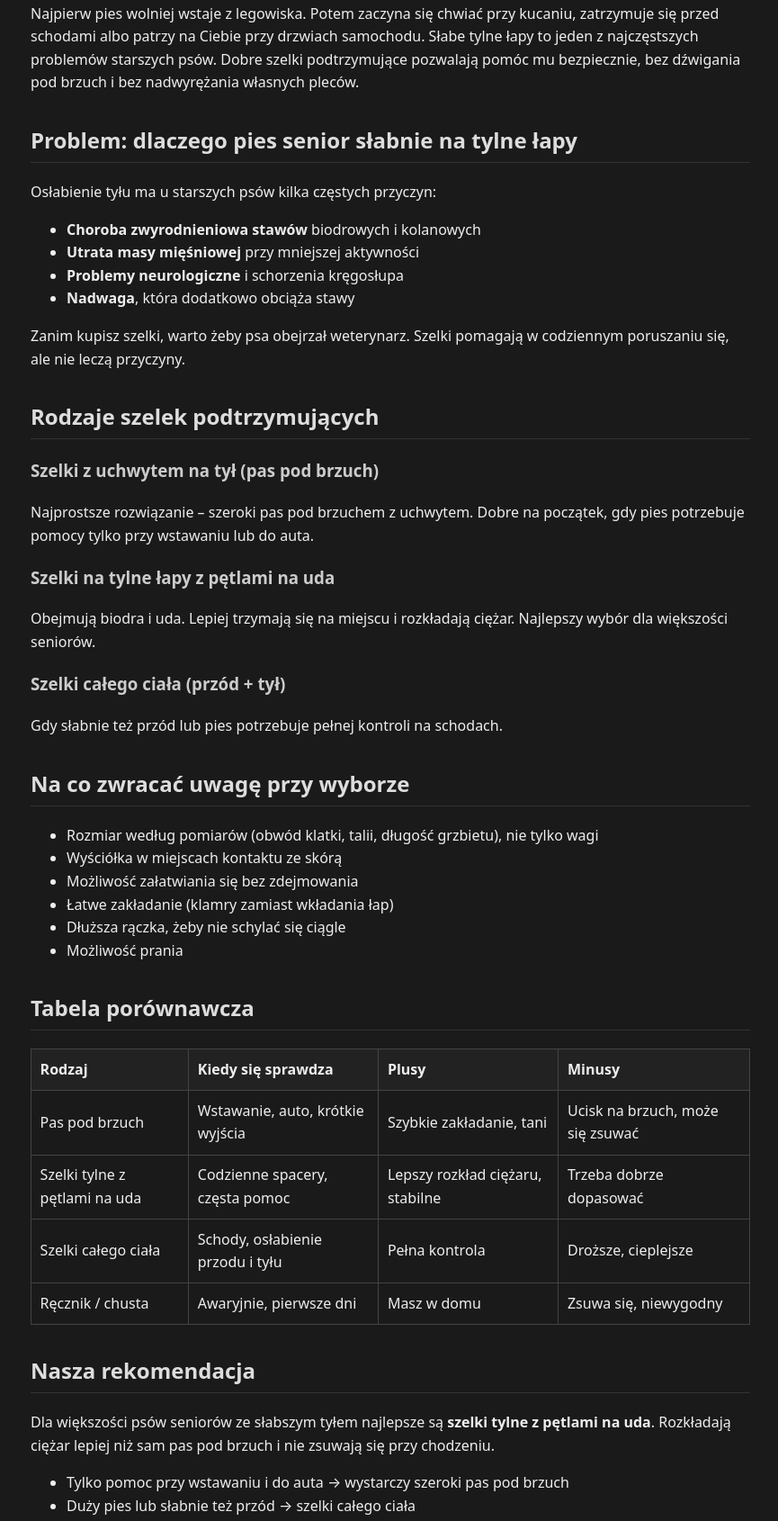
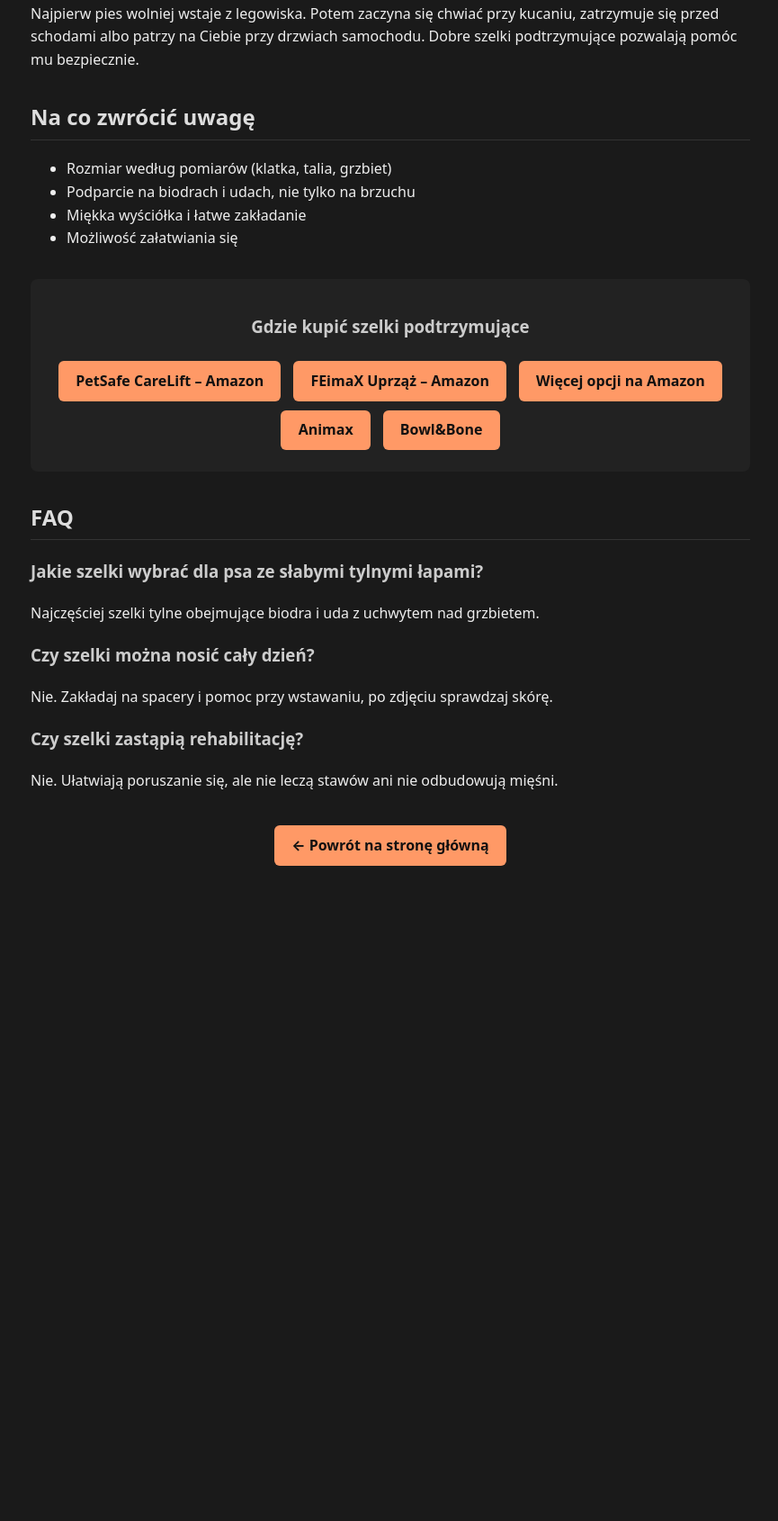
Before and after one commit to matjar420-ops/Seniorpies, a plain HTML site: page szelki.html in a window 1280 px wide. Shown: the part 237-1927 px from the top of the page at 90% size, without its empty margins (206-1071 px from the left). After the commit the page ends 1260 px from the top, so only its background shows below. Drawn offline with Linux system fonts and the light colour scheme.

Commit message:
Add files via upload

```diff
--- a/szelki.html
+++ b/szelki.html
@@ -13,10 +13,7 @@
         h2 { color: #ddd; margin-top: 2rem; border-bottom: 1px solid #333; padding-bottom: 0.3rem; }
         h3 { color: #ccc; }
         a { color: #ff9966; }
-        table { width: 100%; border-collapse: collapse; margin: 1rem 0; }
-        th, td { border: 1px solid #444; padding: 0.6rem; text-align: left; }
-        th { background: #222; }
-        .polecane { background: #222; padding: 1.2rem; border-radius: 8px; margin: 2rem 0; }
+        .polecane { background: #222; padding: 1.2rem; border-radius: 8px; margin: 2rem 0; text-align: center; }
         .btn { display: inline-block; background: #ff9966; color: #111; padding: 0.6rem 1.2rem; text-decoration: none; border-radius: 6px; margin: 0.3rem; font-weight: bold; }
         .powrot { text-align: center; margin: 2rem 0; }
     </style>
@@ -27,61 +24,24 @@
     </header>
     <div class="container">
         <h1>Szelki do podtrzymywania tylnych łap psa seniora – jak wybrać</h1>
+        <p>Najpierw pies wolniej wstaje z legowiska. Potem zaczyna się chwiać przy kucaniu, zatrzymuje się przed schodami albo patrzy na Ciebie przy drzwiach samochodu. Dobre szelki podtrzymujące pozwalają pomóc mu bezpiecznie.</p>
 
-        <p>Najpierw pies wolniej wstaje z legowiska. Potem zaczyna się chwiać przy kucaniu, zatrzymuje się przed schodami albo patrzy na Ciebie przy drzwiach samochodu. Słabe tylne łapy to jeden z najczęstszych problemów starszych psów. Dobre szelki podtrzymujące pozwalają pomóc mu bezpiecznie, bez dźwigania pod brzuch i bez nadwyrężania własnych pleców.</p>
-
-        <h2>Problem: dlaczego pies senior słabnie na tylne łapy</h2>
-        <p>Osłabienie tyłu ma u starszych psów kilka częstych przyczyn:</p>
+        <h2>Na co zwrócić uwagę</h2>
         <ul>
-            <li><strong>Choroba zwyrodnieniowa stawów</strong> biodrowych i kolanowych</li>
-            <li><strong>Utrata masy mięśniowej</strong> przy mniejszej aktywności</li>
-            <li><strong>Problemy neurologiczne</strong> i schorzenia kręgosłupa</li>
-            <li><strong>Nadwaga</strong>, która dodatkowo obciąża stawy</li>
-        </ul>
-        <p>Zanim kupisz szelki, warto żeby psa obejrzał weterynarz. Szelki pomagają w codziennym poruszaniu się, ale nie leczą przyczyny.</p>
-
-        <h2>Rodzaje szelek podtrzymujących</h2>
-        <h3>Szelki z uchwytem na tył (pas pod brzuch)</h3>
-        <p>Najprostsze rozwiązanie – szeroki pas pod brzuchem z uchwytem. Dobre na początek, gdy pies potrzebuje pomocy tylko przy wstawaniu lub do auta.</p>
-
-        <h3>Szelki na tylne łapy z pętlami na uda</h3>
-        <p>Obejmują biodra i uda. Lepiej trzymają się na miejscu i rozkładają ciężar. Najlepszy wybór dla większości seniorów.</p>
-
-        <h3>Szelki całego ciała (przód + tył)</h3>
-        <p>Gdy słabnie też przód lub pies potrzebuje pełnej kontroli na schodach.</p>
-
-        <h2>Na co zwracać uwagę przy wyborze</h2>
-        <ul>
-            <li>Rozmiar według pomiarów (obwód klatki, talii, długość grzbietu), nie tylko wagi</li>
-            <li>Wyściółka w miejscach kontaktu ze skórą</li>
-            <li>Możliwość załatwiania się bez zdejmowania</li>
-            <li>Łatwe zakładanie (klamry zamiast wkładania łap)</li>
-            <li>Dłuższa rączka, żeby nie schylać się ciągle</li>
-            <li>Możliwość prania</li>
-        </ul>
-
-        <h2>Tabela porównawcza</h2>
-        <table>
-            <tr><th>Rodzaj</th><th>Kiedy się sprawdza</th><th>Plusy</th><th>Minusy</th></tr>
-            <tr><td>Pas pod brzuch</td><td>Wstawanie, auto, krótkie wyjścia</td><td>Szybkie zakładanie, tani</td><td>Ucisk na brzuch, może się zsuwać</td></tr>
-            <tr><td>Szelki tylne z pętlami na uda</td><td>Codzienne spacery, częsta pomoc</td><td>Lepszy rozkład ciężaru, stabilne</td><td>Trzeba dobrze dopasować</td></tr>
-            <tr><td>Szelki całego ciała</td><td>Schody, osłabienie przodu i tyłu</td><td>Pełna kontrola</td><td>Droższe, cieplejsze</td></tr>
-            <tr><td>Ręcznik / chusta</td><td>Awaryjnie, pierwsze dni</td><td>Masz w domu</td><td>Zsuwa się, niewygodny</td></tr>
-        </table>
-
-        <h2>Nasza rekomendacja</h2>
-        <p>Dla większości psów seniorów ze słabszym tyłem najlepsze są <strong>szelki tylne z pętlami na uda</strong>. Rozkładają ciężar lepiej niż sam pas pod brzuch i nie zsuwają się przy chodzeniu.</p>
-        <ul>
-            <li>Tylko pomoc przy wstawaniu i do auta → wystarczy szeroki pas pod brzuch</li>
-            <li>Duży pies lub słabnie też przód → szelki całego ciała</li>
+            <li>Rozmiar według pomiarów (klatka, talia, grzbiet)</li>
+            <li>Podparcie na biodrach i udach, nie tylko na brzuchu</li>
+            <li>Miękka wyściółka i łatwe zakładanie</li>
+            <li>Możliwość załatwiania się</li>
         </ul>
 
         <div class="polecane">
             <h3>Gdzie kupić szelki podtrzymujące</h3>
-            <div style="text-align: center;">
+            <div>
                 <a href="https://www.amazon.pl/dp/B082QB7PLB?tag=seniorpies-21" class="btn" target="_blank">PetSafe CareLift – Amazon</a>
                 <a href="https://www.amazon.pl/dp/B09MH6FT7T?tag=seniorpies-21" class="btn" target="_blank">FEimaX Uprząż – Amazon</a>
-                <a href="https://www.amazon.pl/s?k=szelki+rehabilitacyjne+dla+psa+seniora&tag=seniorpies-21" class="btn" target="_blank">Więcej opcji na Amazon</a>
+                <a href="https://www.amazon.pl/s?k=szelki+podtrzymuj%C4%85ce+dla+psa&tag=seniorpies-21" class="btn" target="_blank">Więcej opcji na Amazon</a>
+                <a href="https://webep1.com/go/a353cba23b" class="btn" target="_blank">Animax</a>
+                <a href="https://webep1.com/go/802ad08d7d" class="btn" target="_blank">Bowl&Bone</a>
             </div>
         </div>
 
```
Also changed, not shown: legowiska.html (+2 -1 lines), miska.html (+6 -16 lines), panele.html (+3 -1 lines), rampy.html (+2 -2 lines), schody.html (+2 -1 lines).
